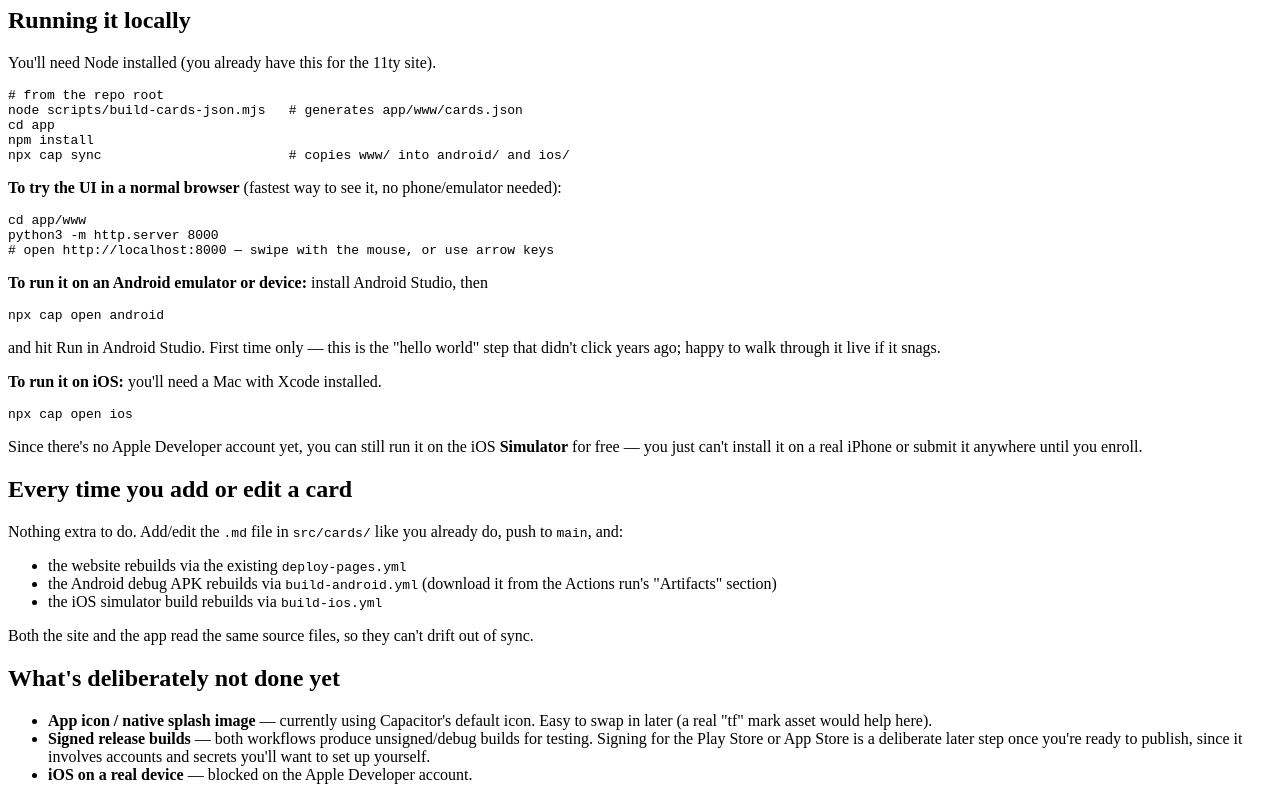
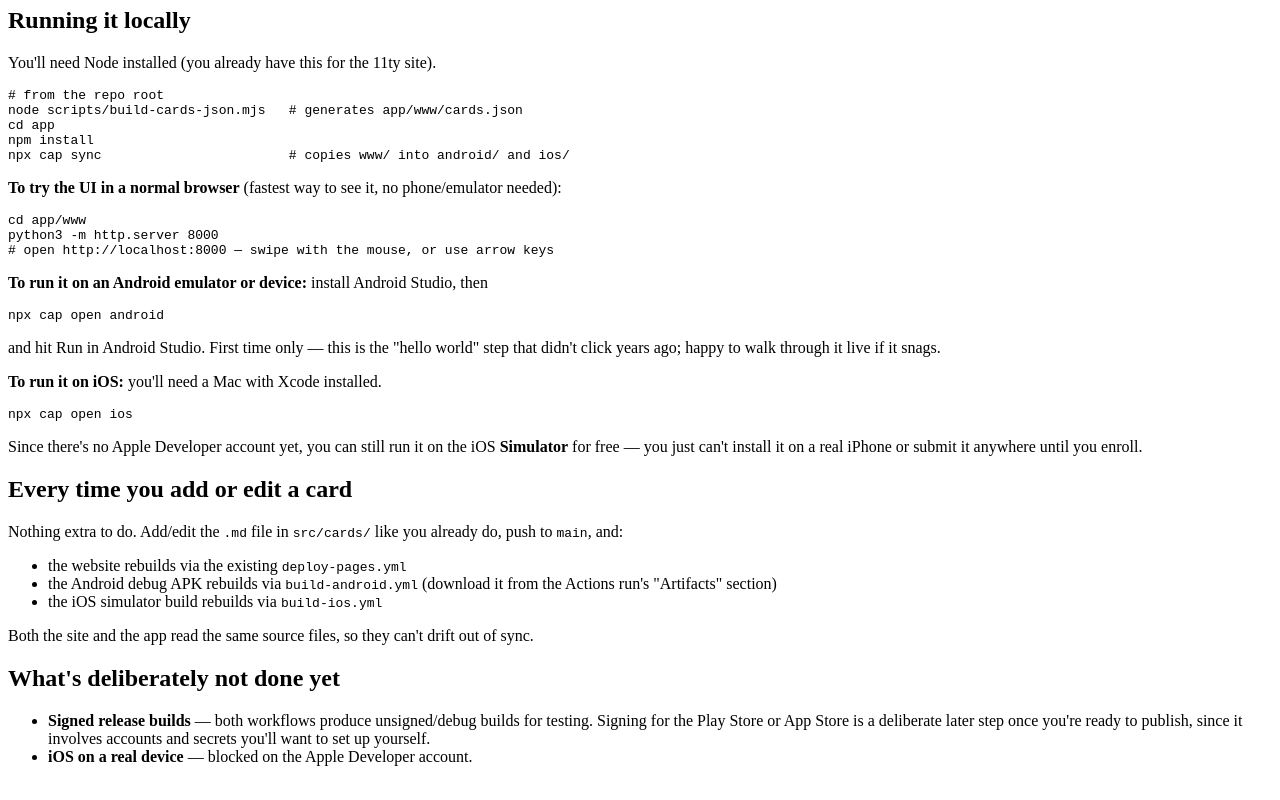
Before and after one commit to sj-on/sj-on.github.io, an Eleventy site: page app/APP_SETUP.md in a window 1280 px wide. Shown: the part 599-1399 px from the top of the page. Built offline with nearby package versions, Linux system fonts and the light colour scheme; Eleventy itself is replaced by a stand-in of ours; code samples lack their colours; files that its build step writes are made by us from their sources.

Commit message:
release v5

```diff
--- a/app/APP_SETUP.md
+++ b/app/APP_SETUP.md
@@ -88,8 +88,6 @@ out of sync.
 
 ## What's deliberately not done yet
 
-- **App icon / native splash image** — currently using Capacitor's default
-  icon. Easy to swap in later (a real "tf" mark asset would help here).
 - **Signed release builds** — both workflows produce unsigned/debug builds
   for testing. Signing for the Play Store or App Store is a deliberate
   later step once you're ready to publish, since it involves accounts and
```
Also changed, not shown: .github/workflows/build-android.yml.
